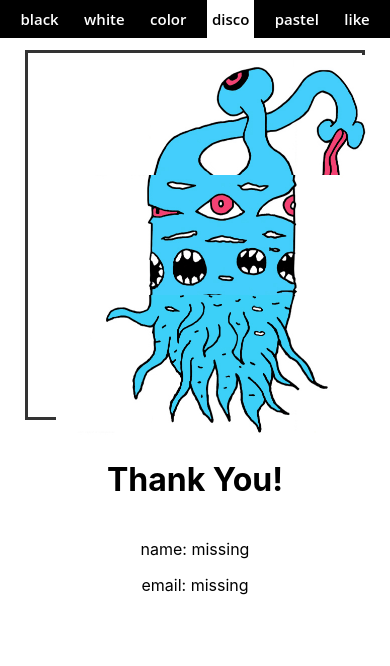
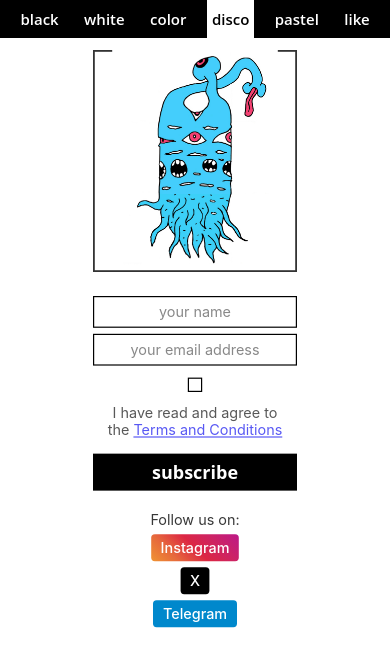
Before and after one commit to zoltanalmodo/ddisco-003, a React (Create React App) app: page /#/like in a window 390 px wide. Before the commit this address led to /#/confirm. Shown: the top 666 px of the page. Built offline with nearby package versions, Linux system fonts and the light colour scheme; no server answers.

Commit message:
mobile like page test 002

```diff
--- a/src/App.css
+++ b/src/App.css
@@ -51,6 +51,17 @@
 
 .hue_rotate {
   height: 236px;
+  width: 100%; /* Ensure full width of container */
+  display: flex;
+  align-items: flex-start; /* Align to top to prevent gaps */
+  justify-content: center;
+}
+
+.hue_rotate img {
+  width: 100%;
+  height: 100%;
+  object-fit: contain;
+  display: block; /* Remove any inline spacing */
 }
 
 .carousel_black {
@@ -571,11 +582,18 @@ nav {
 .single_image_display_container {
   display: flex;
   flex-direction: column;
-  justify-content: center;
+  justify-content: flex-start; /* Changed from center to flex-start for edge-to-edge alignment */
   align-items: center;
   width: 760px;
   height: 840px;
   z-index: 0;
+  gap: 0; /* Ensure no gaps between images */
+}
+
+.single_image_display_container .hue_rotate {
+  flex-shrink: 0; /* Prevent shrinking */
+  margin: 0; /* Remove any margins */
+  padding: 0; /* Remove any padding */
 }
 
 .single_image_display {
@@ -707,10 +725,9 @@ li {
   }
   /* ================================================= carousel white buy ================================================= */
   .carousel_white_buy {
-    width: min(340px, 95vw); /* Responsive width for mobile */
+    width: 340px;
     height: 370px;
     margin-top: 50px;
-    transform: scale(1); /* Remove desktop scaling on mobile */
   }
   /* ================================================= carousel white buy ================================================= */
   .carousel_black {
@@ -724,11 +741,11 @@ li {
   }
   .frame_overlay_dark_grey_buy {
     border: 3px solid hsl(0, 0%, 20%);
-    width: min(340px, 95vw); /* Match container width */
+    width: 340px;
     height: 370px;
   }
   .single_image_display_container {
-    width: min(340px, 95vw); /* Match container width */
+    width: 340px;
     height: 370px;
   }
   .terms_and_conditions {
@@ -770,10 +787,9 @@ li {
   }
   /* ================================================= carousel white buy ================================================= */
   .carousel_white_buy {
-    width: min(340px, 95vw); /* Responsive width for mobile */
+    width: 340px;
     height: 370px;
     margin-top: 50px;
-    transform: scale(1); /* Remove desktop scaling on mobile */
   }
   /* ================================================= carousel white buy ================================================= */
   .carousel_black {
@@ -787,11 +803,11 @@ li {
   }
   .frame_overlay_dark_grey_buy {
     border: 3px solid hsl(0, 0%, 20%);
-    width: min(340px, 95vw); /* Match container width */
+    width: 340px;
     height: 370px;
   }
   .single_image_display_container {
-    width: min(340px, 95vw); /* Match container width */
+    width: 340px;
     height: 370px;
   }
   .terms_and_conditions {
@@ -836,7 +852,6 @@ li {
     width: 412px;
     height: 450px;
     margin-top: 50px;
-    transform: scale(1); /* Remove desktop scaling on mobile */
   }
   /* ================================================= carousel white buy ================================================= */
   .carousel_black {
@@ -882,7 +897,6 @@ li {
     width: 690px;
     height: 752px;
     margin-top: 50px;
-    transform: scale(1); /* Remove desktop scaling on mobile */
   }
 /* ================================================= carousel white buy ================================================= */
   .carousel_black {
@@ -928,7 +942,6 @@ li {
     width: 670px;
     height: 740px;
     margin-top: 50px;
-    transform: scale(1); /* Remove desktop scaling on mobile */
   }
 /* ================================================= carousel white buy ================================================= */
   .carousel_black {
@@ -974,7 +987,6 @@ li {
     width: 670px;
     height: 740px;
     margin-top: 50px;
-    transform: scale(1); /* Remove desktop scaling on tablet */
   }
 /* ================================================= carousel white buy ================================================= */
   .carousel_black {
```
